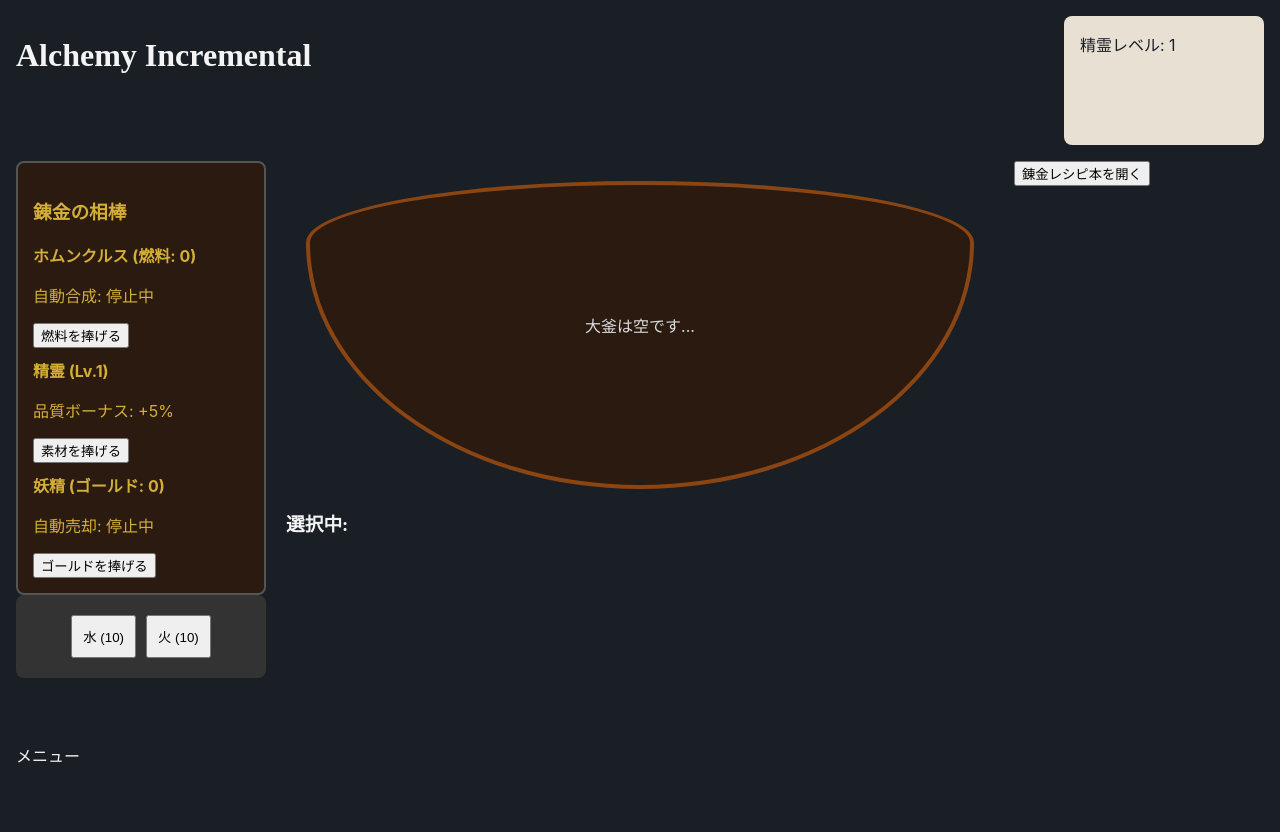
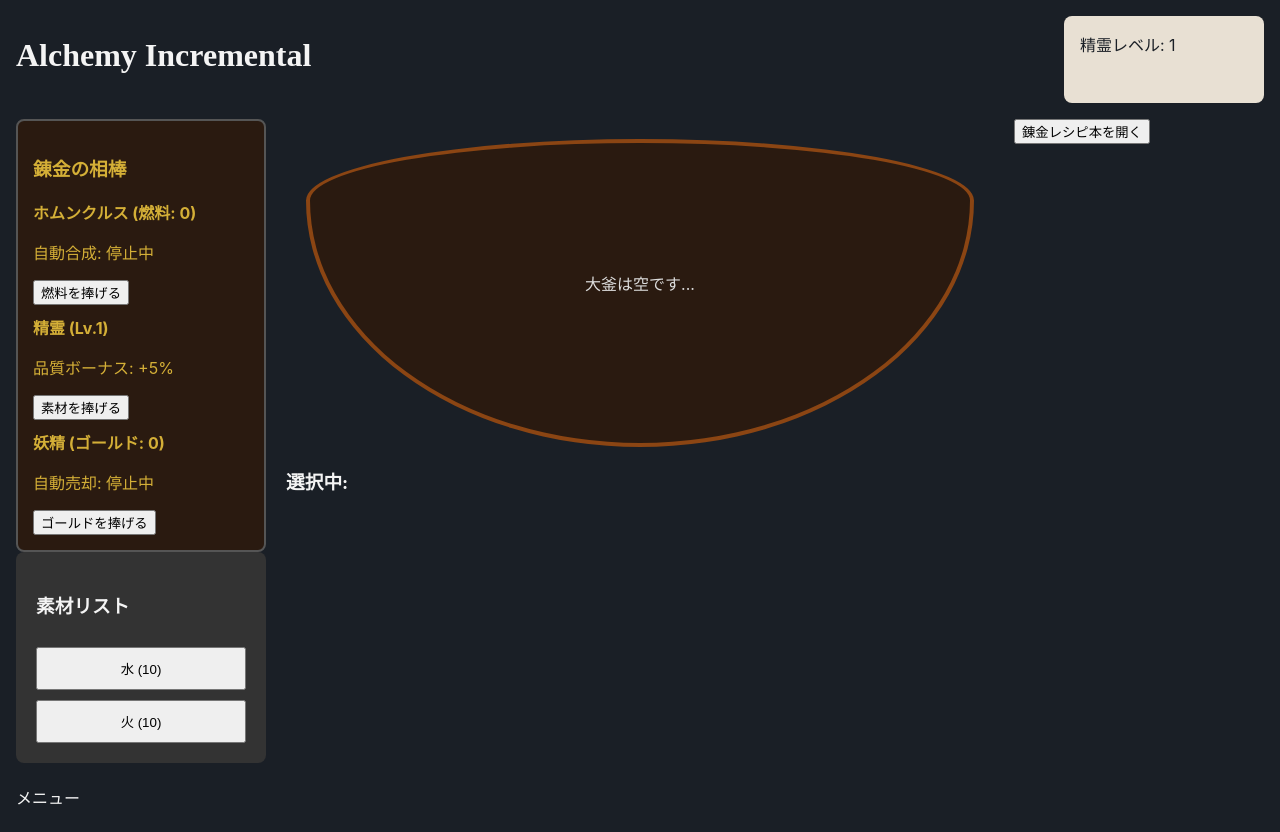
Before and after one commit to YuMurata/alchemy-incremental, a React (Vite) app: page / in a window 1280 px wide. Built offline with nearby package versions, Linux system fonts and the light colour scheme.

Commit message:
feat: hide counts for infinite materials and refine material list

```diff
--- a/src/ui/components/QuickMaterialPanel.tsx
+++ b/src/ui/components/QuickMaterialPanel.tsx
@@ -4,21 +4,28 @@ export const QuickMaterialPanel: React.FC<{
   onAddMaterial: (name: string) => void,
   items: Record<string, number>
 }> = ({ onAddMaterial, items }) => {
+  // エレメント系は無限（表示しない）
+  const infiniteMaterials = ['fire_el', 'water_el', 'wind_el', 'earth_el'];
+
   return (
     <div className="quick-material-panel" style={{
       gridArea: 'mats',
       display: 'flex',
-      justifyContent: 'center',
+      flexDirection: 'column',
       gap: '10px',
       padding: '20px',
       backgroundColor: '#333',
       borderRadius: '8px'
     }}>
-      {Object.entries(items).map(([name, count]) => (
-        <button key={name} onClick={() => onAddMaterial(name)} style={{ padding: '10px' }}>
-          {name} ({count})
-        </button>
-      ))}
+      <h3>素材リスト</h3>
+      {Object.entries(items).map(([name, count]) => {
+        const isInfinite = infiniteMaterials.includes(name);
+        return (
+          <button key={name} onClick={() => onAddMaterial(name)} style={{ padding: '10px' }}>
+            {name} {isInfinite ? '' : `(${count})`}
+          </button>
+        );
+      })}
     </div>
   );
 };
```
